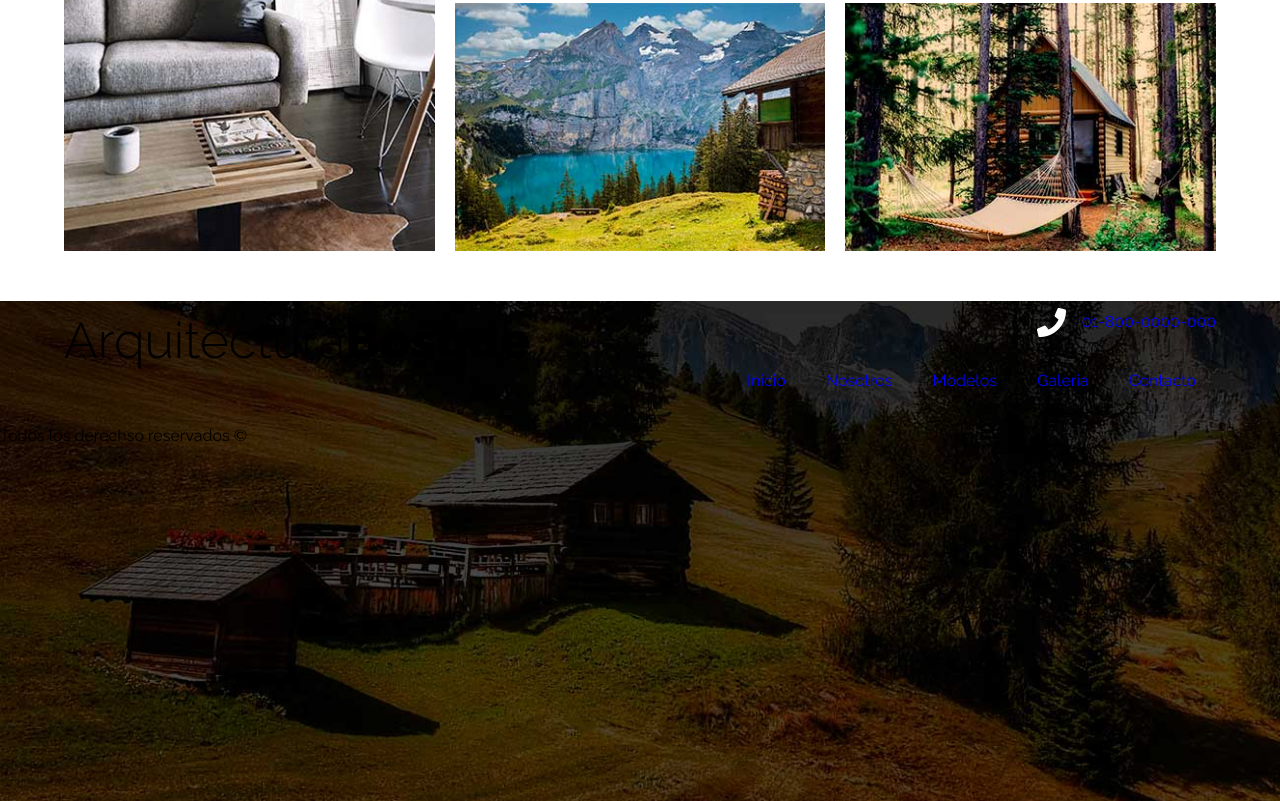
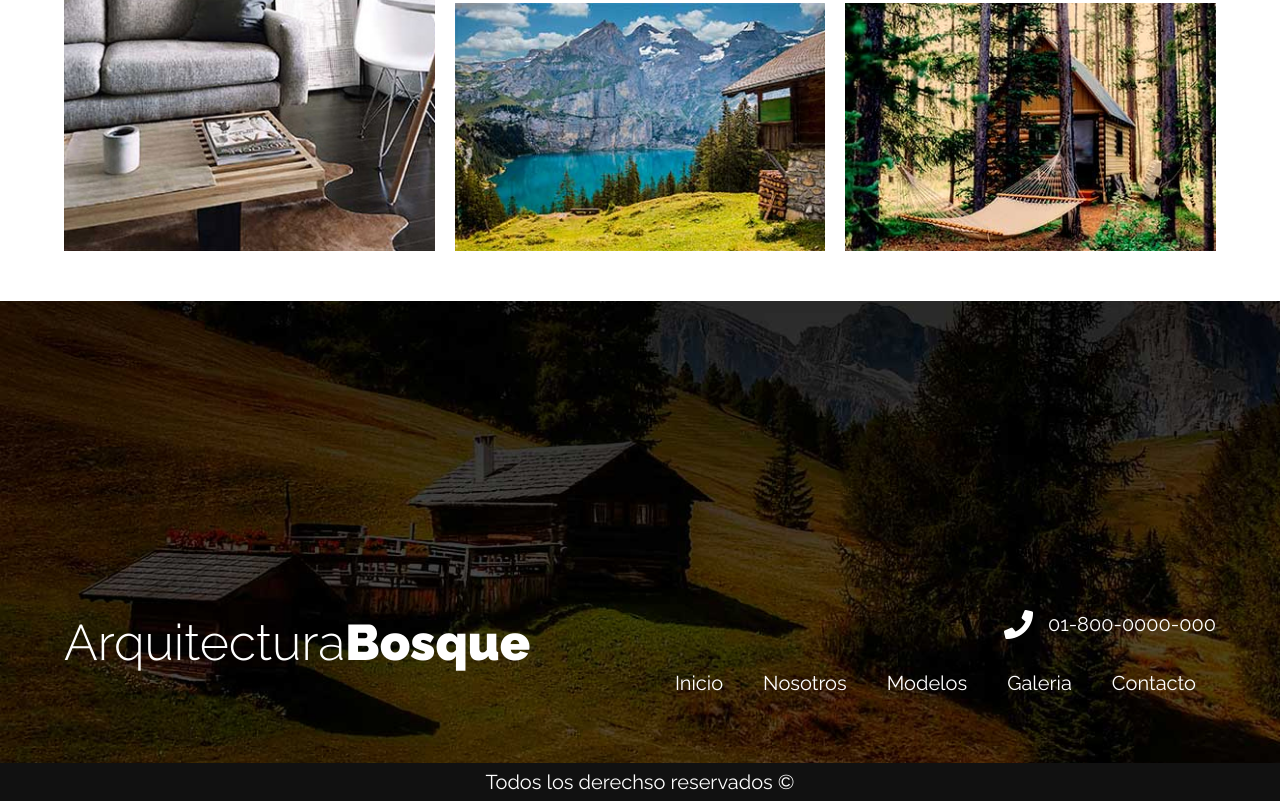
Before and after one commit to jairomj/Arquitecture, a plain HTML site: page index.html in a window 1280 px wide. Shown: the part 3746-4547 px from the top of the page. Drawn offline with Linux system fonts and the light colour scheme.

Commit message:
project ended

```diff
--- a/css/styles.css
+++ b/css/styles.css
@@ -320,4 +320,21 @@ img {
     background-repeat: no-repeat;
     background-position: center center;
     background-size: cover;
+
+    display: flex;
+    flex-direction: column;
+    justify-content: flex-end;
+    color: var(--whiter);
 }
+.footer a {
+    color: var(--whiter);
+    font-size: 2rem;
+}
+
+.copyright {
+    background-color: var(--blacker);
+    text-align: center;
+    margin: 5rem 0 0 0;
+    font-size: 2rem;
+    padding: 1rem;
+}
```
Also changed, not shown: index.html (+0 -1 lines).
